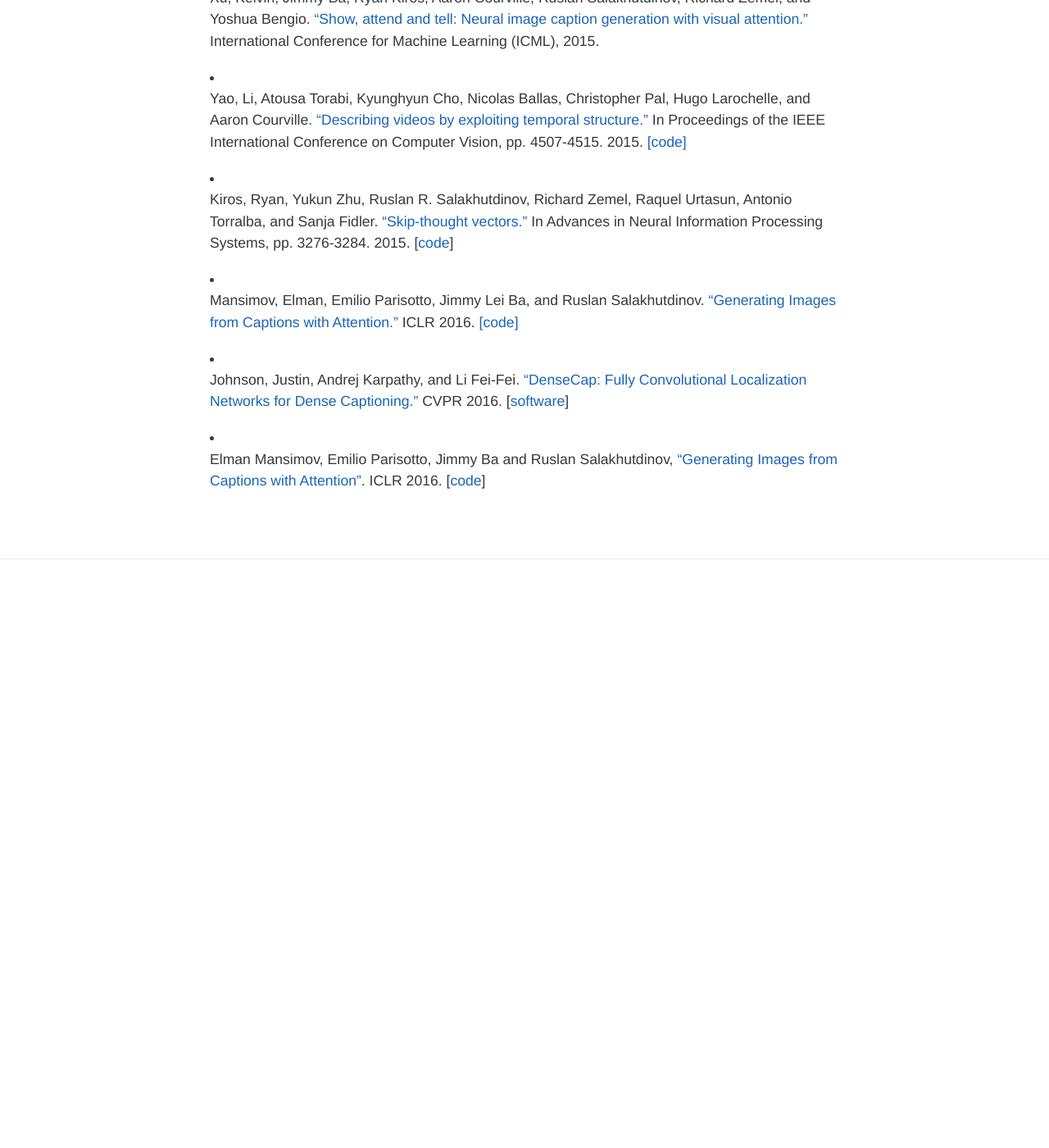
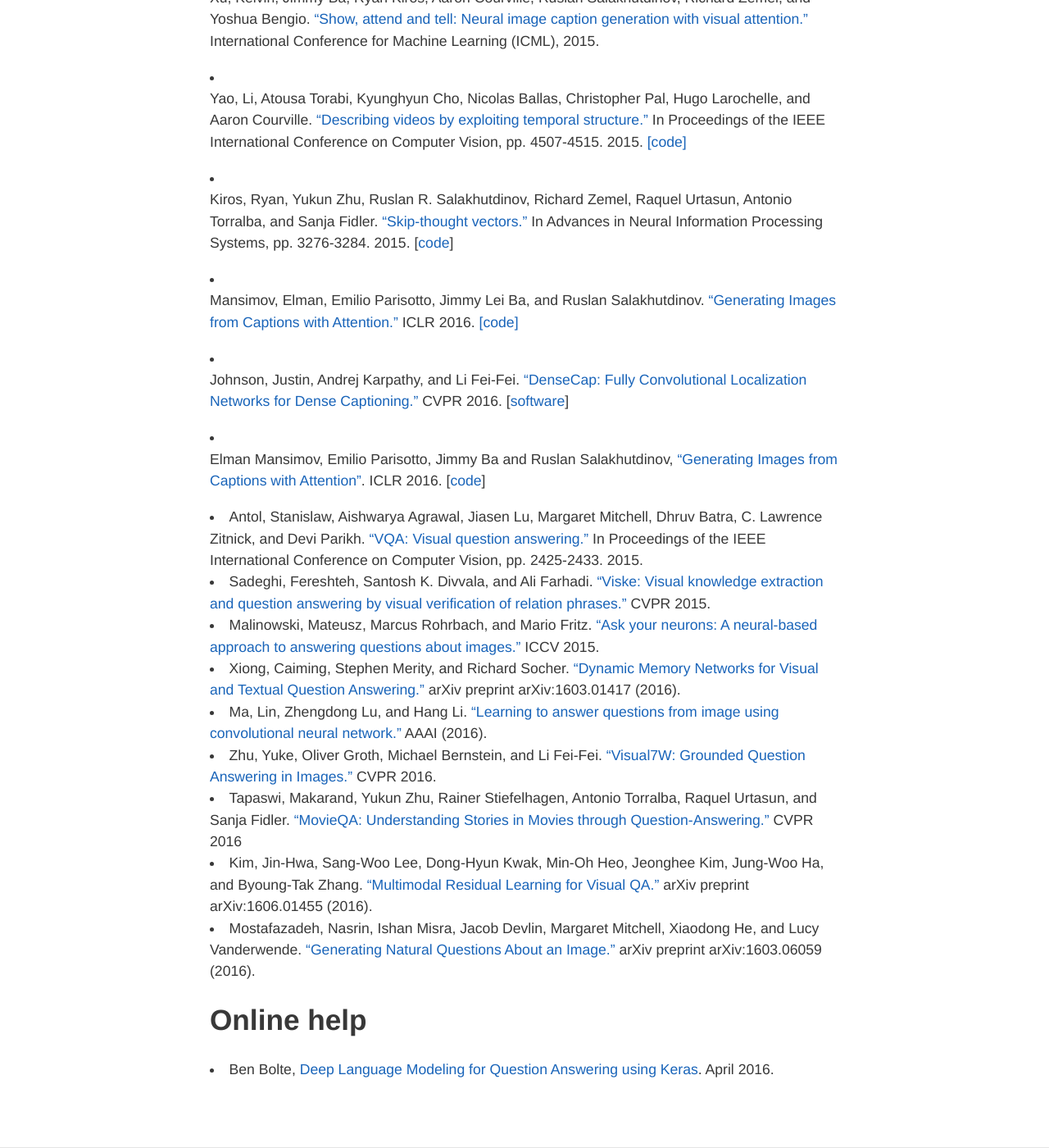
Before and after one commit to imatge-upc/telecombcn-2016-dlcv, a Jekyll site: the page built from language.md, in a window 1280 px wide and 1400 px high, scrolled down 1331 px. Shown: the whole window at 82% size. Built offline with Jekyll 4.4.1, drawn with Linux system fonts in a browser that asks for light colours; nearby versions of some CDN libraries; before the commit the page ends 2013 px from its top, so only the background shows below that; some of the changed text lies outside the part shown.

Commit message:
Update and rename caption.md to language.md

```diff
--- a/caption.md
+++ b/language.md
@@ -1,7 +1,7 @@
 ---
 layout: page
-title: Visual Captioning
-permalink: /caption
+title: Language & Vision
+permalink: /language
 hide: true
 ---
 
@@ -44,3 +44,17 @@
 * Johnson, Justin, Andrej Karpathy, and Li Fei-Fei. ["DenseCap: Fully Convolutional Localization Networks for Dense Captioning."](https://cs.stanford.edu/people/karpathy/densecap/) CVPR 2016. [[software](https://github.com/jcjohnson/densecap)]
 
 * Elman Mansimov, Emilio Parisotto, Jimmy Ba and Ruslan Salakhutdinov, ["Generating Images from Captions with Attention"](http://arxiv.org/abs/1511.02793). ICLR 2016. [[code](https://github.com/emansim/text2image)]
+
+*  Antol, Stanislaw, Aishwarya Agrawal, Jiasen Lu, Margaret Mitchell, Dhruv Batra, C. Lawrence Zitnick, and Devi Parikh. ["VQA: Visual question answering."](http://www.cv-foundation.org/openaccess/content_iccv_2015/html/Antol_VQA_Visual_Question_ICCV_2015_paper.html) In Proceedings of the IEEE International Conference on Computer Vision, pp. 2425-2433. 2015.
+* Sadeghi, Fereshteh, Santosh K. Divvala, and Ali Farhadi. ["Viske: Visual knowledge extraction and question answering by visual verification of relation phrases."](http://viske.allenai.org/) CVPR 2015.
+* Malinowski, Mateusz, Marcus Rohrbach, and Mario Fritz. ["Ask your neurons: A neural-based approach to answering questions about images."](http://www.cv-foundation.org/openaccess/content_iccv_2015/html/Malinowski_Ask_Your_Neurons_ICCV_2015_paper.html) ICCV 2015.
+* Xiong, Caiming, Stephen Merity, and Richard Socher. ["Dynamic Memory Networks for Visual and Textual Question Answering."](http://arxiv.org/abs/1603.01417) arXiv preprint arXiv:1603.01417 (2016).
+* Ma, Lin, Zhengdong Lu, and Hang Li. ["Learning to answer questions from image using convolutional neural network."](http://arxiv.org/abs/1506.00333) AAAI (2016).
+* Zhu, Yuke, Oliver Groth, Michael Bernstein, and Li Fei-Fei. ["Visual7W: Grounded Question Answering in Images."](http://web.stanford.edu/~yukez/visual7w/) CVPR 2016.
+* Tapaswi, Makarand, Yukun Zhu, Rainer Stiefelhagen, Antonio Torralba, Raquel Urtasun, and Sanja Fidler. ["MovieQA: Understanding Stories in Movies through Question-Answering."](http://movieqa.cs.toronto.edu/home/) CVPR 2016
+* Kim, Jin-Hwa, Sang-Woo Lee, Dong-Hyun Kwak, Min-Oh Heo, Jeonghee Kim, Jung-Woo Ha, and Byoung-Tak Zhang. ["Multimodal Residual Learning for Visual QA."](http://arxiv.org/abs/1606.01455) arXiv preprint arXiv:1606.01455 (2016).
+* Mostafazadeh, Nasrin, Ishan Misra, Jacob Devlin, Margaret Mitchell, Xiaodong He, and Lucy Vanderwende. ["Generating Natural Questions About an Image."](http://arxiv.org/abs/1603.06059v3) arXiv preprint arXiv:1603.06059 (2016).
+
+## Online help
+
+* Ben Bolte, [Deep Language Modeling for Question Answering using Keras](http://benjaminbolte.com/blog/2016/keras-language-modeling.html#recurrent-neural-networks). April 2016.
```
